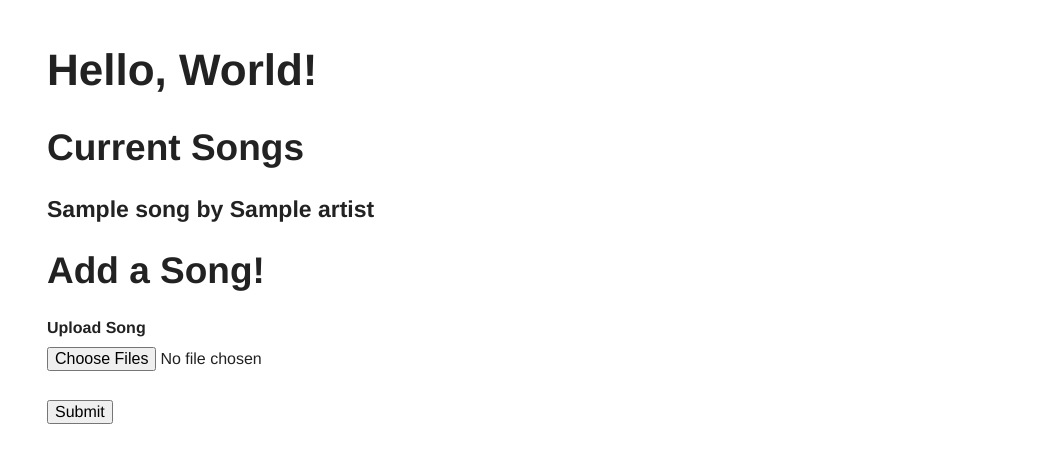
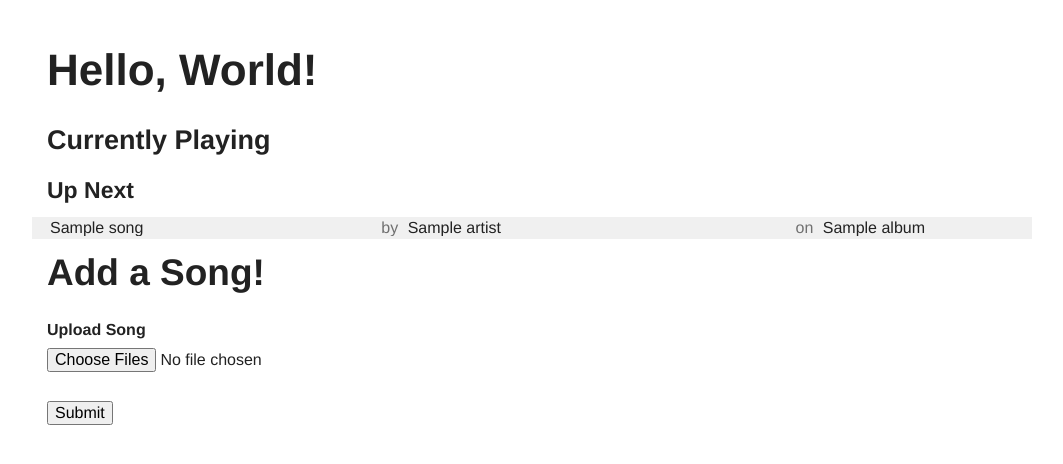
Before and after one commit to allevitan/wh2music, a Flask app: page / in a window 1280 px wide. Shown: the part 45-509 px from the top of the page, without its empty margins (108-1171 px from the left). Run offline with Flask 2, Linux system fonts and the light colour scheme; tables that the repository leaves empty hold one stand-in row (values such as "Sample post"); parts of the project's set-up code (start-up, migrations or seed data) failed here and were passed over.

Commit message:
Make the playlist modifier real, and add some shabangs

```diff
--- /dev/null
+++ b/app/static/css/base.css
@@ -0,0 +1,3 @@
+.faded {
+    color:#707070;
+}
--- /dev/null
+++ b/app/static/css/music-player.css
@@ -0,0 +1,57 @@
+#music-player {
+    position:relative;
+    width:100%;
+
+    /* make unselectable */
+    -moz-user-select: -moz-none;
+    -khtml-user-select: none;
+    -webkit-user-select: none;
+
+    /*
+      Introduced in IE 10.
+      See http://ie.microsoft.com/testdrive/HTML5/msUserSelect/
+      */
+    -ms-user-select: none;
+    user-select: none;
+}
+
+#playlist {
+    width:100%
+}
+
+.music-bar {
+    position:relative;
+    width:100%;
+    padding:3px;
+    background-color:#FFFFFF;
+}
+
+.greyed {
+    background-color: #F0F0F0;
+    /*
+    background-image: -webkit-gradient(linear, 0% 0%, 0% 100%, from(#E8E8E8), to(#F5F5F5));
+    background-image: -webkit-linear-gradient(top, #E8E8E8, #F5F5F5);
+    background-image:    -moz-linear-gradient(top, #E8E8E8, #F5F5F5);
+    background-image:     -ms-linear-gradient(top, #E8E8E8, #F5F5F5);
+    background-image:      -o-linear-gradient(top, #E8E8E8, #F5F5F5);
+    */
+}
+
+.music-bar.selected, .music-bar:hover {
+    border: solid 1px;
+    padding:2px;
+}
+
+.music-bar.selected {
+    background-color: #E0E0E0;
+}
+
+.music-bar div{
+    overflow:hidden;
+    white-space:nowrap;
+    text-overflow:ellipsis;
+}
+
+.music-bar .faded{
+    padding-right:5px;
+}
--- /dev/null
+++ b/app/static/js/musicPlayer.js
@@ -0,0 +1,52 @@
+$.fn.swap = function(selection, attr){
+    temp = selection.attr(attr);
+    selection.attr(attr,$(this).attr(attr));
+    return $(this).attr(attr,temp);
+}
+
+$.fn.toggleClass = function(cls){
+    if ($(this).hasClass(cls)){
+	return $(this).removeClass(cls);
+    } else {
+	return $(this).addClass(cls);
+    }
+}
+
+$(document).ready(function(){
+    sortify('.music-bar', '#playlist');
+});
+
+function sortify(sortableClass, sortBox){
+    $(sortableClass).mousedown(function(e){
+	var me = $(this);
+	var center = me.height() / 2;
+	var curZero = me.offset().top + center
+	me.css('z-index', 10).addClass('selected');
+	$(sortBox).bind('mousemove', function(e){
+	    //zepto compatibility (no pageY)
+	    e.pageY = e.pageY || e.y + $('body').scrollTop();
+	    above = me.siblings('[pos="' + (parseInt(me.attr('pos')) - 1) + '"]');
+	    below = me.siblings('[pos="' + (parseInt(me.attr('pos')) + 1) + '"]');
+	    if (above.length && e.pageY - 1.5 * center <= above.offset().top){
+		curZero = above.offset().top + center;
+		above.before(me);
+		above.swap(me, 'pos').toggleClass('greyed');
+	    } else if (below.length && e.pageY - 0.5 * center >= below.offset().top){
+		curZero = below.offset().top + center;
+		below.after(me);
+		below.swap(me, 'pos').toggleClass('greyed');
+	    }
+	    me.css({top: e.pageY - curZero + 'px'});
+
+	});
+	$(document).mouseup(function(){
+	    me.css({'z-index':1,'top':0}).removeClass('selected');
+	    shouldBeGreyed = me.attr('pos') == 0 ? true : me.siblings('[pos="' + parseInt(me.attr('pos'))%2 + '"]').hasClass('greyed');
+	    if (me.hasClass('greyed') ? !shouldBeGreyed : shouldBeGreyed){
+		me.toggleClass('greyed');
+	    }
+	    $(sortBox).unbind('mousemove');
+	    $(document).unbind('mouseup');
+	});
+    });
+}
--- a/app/templates/base.html
+++ b/app/templates/base.html
@@ -8,6 +8,7 @@
   <title>WH2Music</title>
   <link rel="stylesheet" href="/static/css/normalize.css"/>
   <link rel="stylesheet" href="/static/css/foundation.min.css"/>
+  <link rel="stylesheet" href="/static/css/base.css"/>
   {% block style %}
   {% endblock %}
   <script src="/static/js/vendor/custom.modernizr.js"></script>
--- a/app/templates/home.html
+++ b/app/templates/home.html
@@ -1,14 +1,13 @@
 {% extends "base.html" %}
 {% block scripts %}
-<script src="/static/postSongFlow.js"></script>
+<script src="/static/js/postSongFlow.js"></script>
+<script src="/static/js/musicPlayer.js"></script>
+{% endblock %}
+{% block style %}
+<link rel="stylesheet" href="/static/css/music-player.css"/>
 {% endblock %}
 {% block content %}
-<h2>Current Songs</h2>
-<ul class="artists no-bullet">
-{% for song in songs %}
-<li><h4>{{ song.title }} by {{ song.artist.name }}</h4></li>
-{% endfor %}
-</ul>
+{% include "music_player.html" %}
 <h2>Add a Song!</h2>
 <div id="uploadbox">
   {% include "song_uploader.html" %}
--- /dev/null
+++ b/app/templates/music_player.html
@@ -0,0 +1,21 @@
+<div id="music-player">
+<h3>Currently Playing</h3>
+<h4>Up Next</h4>
+<div id="playlist">
+{% for song in songs %}
+<div class="music-bar row {% if loop.index0 is even %}greyed{% endif %}" pos="{{loop.index0}}">
+  <div class="title small-4 columns">
+    {{song.title}}
+  </div>
+  <div class="artist small-4 large-3 columns">
+    <span class="faded">by </span>
+    {{song.artist.name}}
+  </div>
+  <div class="album small-4 large-3 columns">
+    <span class="faded">on </span>
+    {{song.album.title}}
+  </div>
+</div>
+{% endfor %}
+</div>
+</div>
--- a/app/templates/song_uploader.html
+++ b/app/templates/song_uploader.html
@@ -1,3 +1,19 @@
+{% if step == 'check' %}
+<h4>Check that we got it all right...</h4>
+<form onSubmit="sendAndReplace('{{url_for('confirm_song', batch_name=batch_name)}}');return false;" method="post" class="post-song", enctype="multipart/form-data">
+  {{form.hidden_tag()}}
+  {% for upload in form.uploads %}
+  <div class="row">
+    {{upload.hidden_tag()}}
+    {{upload.filename}}
+    <div class="small-6 large-4 columns">Title: {{upload.song}}</div>
+    <div class="small-6 large-4 columns">Album: {{upload.album}}</div>
+    <div class="small-6 large-4 columns">Artist: {{upload.artist}}</div>
+  </div>
+  {% endfor %}
+  <input type="submit">
+</form>
+{% else %}
 <form onSubmit="sendAndReplace('{{url_for('post_song')}}');return false;" method="post" class="post-song", enctype="multipart/form-data">
   {{form.hidden_tag()}}
   <dl>
@@ -6,3 +22,4 @@
     <dd><input type="submit"></dd>
   </dl>
 </form>
+{% endif %}
--- a/app/views.py
+++ b/app/views.py
@@ -52,7 +52,7 @@ def post_song():
                                           artist = metadata.get('artist',''),
                                           filename = filename))
 
-    return render_template('song_data.html', batch_name=batch_name, form=confirm_form)
+    return render_template('song_uploader.html', batch_name=batch_name, form=confirm_form, step='check')
 
 
 @app.route('/confirm_song/<batch_name>', methods=['POST'])
--- a/db_create.py
+++ b/db_create.py
@@ -1,2 +1,4 @@
+#!venv/bin/python
+
 from app import db
 db.create_all()
--- a/run.py
+++ b/run.py
@@ -1,3 +1,5 @@
+#!venv/bin/python
+
 from app import app
 
 app.run(debug=True, port=8000)
```
Also changed, not shown: app/templates/song_data.html (deleted, +0 -14 lines), app/static/js/postSongFlow.js (renamed from app/static/postSongFlow.js).
